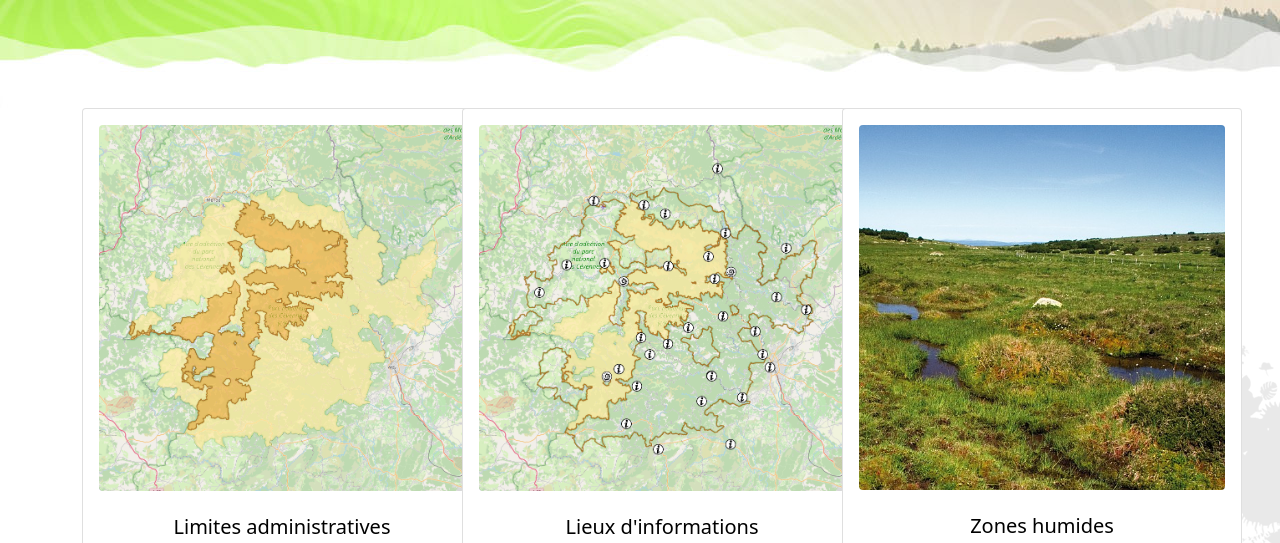
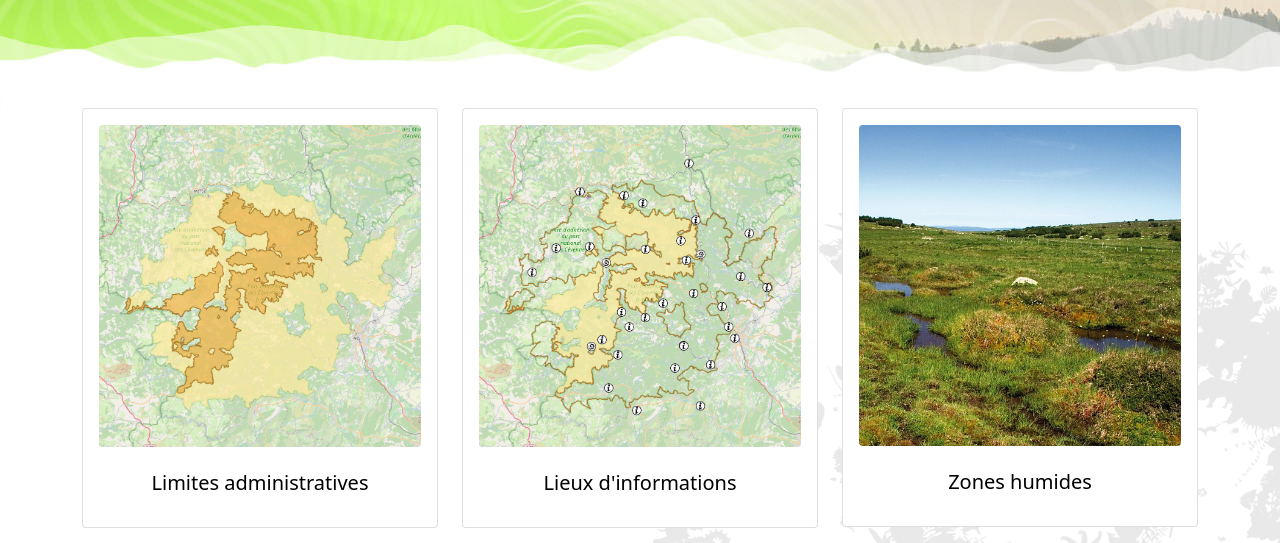
Before and after one commit to PnCevennes/cartotheque, a plain HTML site: page index.html in a window 1280 px wide. Shown: the part 212-755 px from the top of the page. Drawn offline with nearby package versions, Linux system fonts and the light colour scheme.

Commit message:
réglage taille

```diff
--- a/index.html
+++ b/index.html
@@ -108,11 +108,6 @@
       background: url("img/home_banner.jpg") no-repeat bottom left;
     }
 
-    .card {
-      height: 480px;
-      width: 400px;
-    }
-
     .navbar-brand {
       object-position: left top;
     }
```
